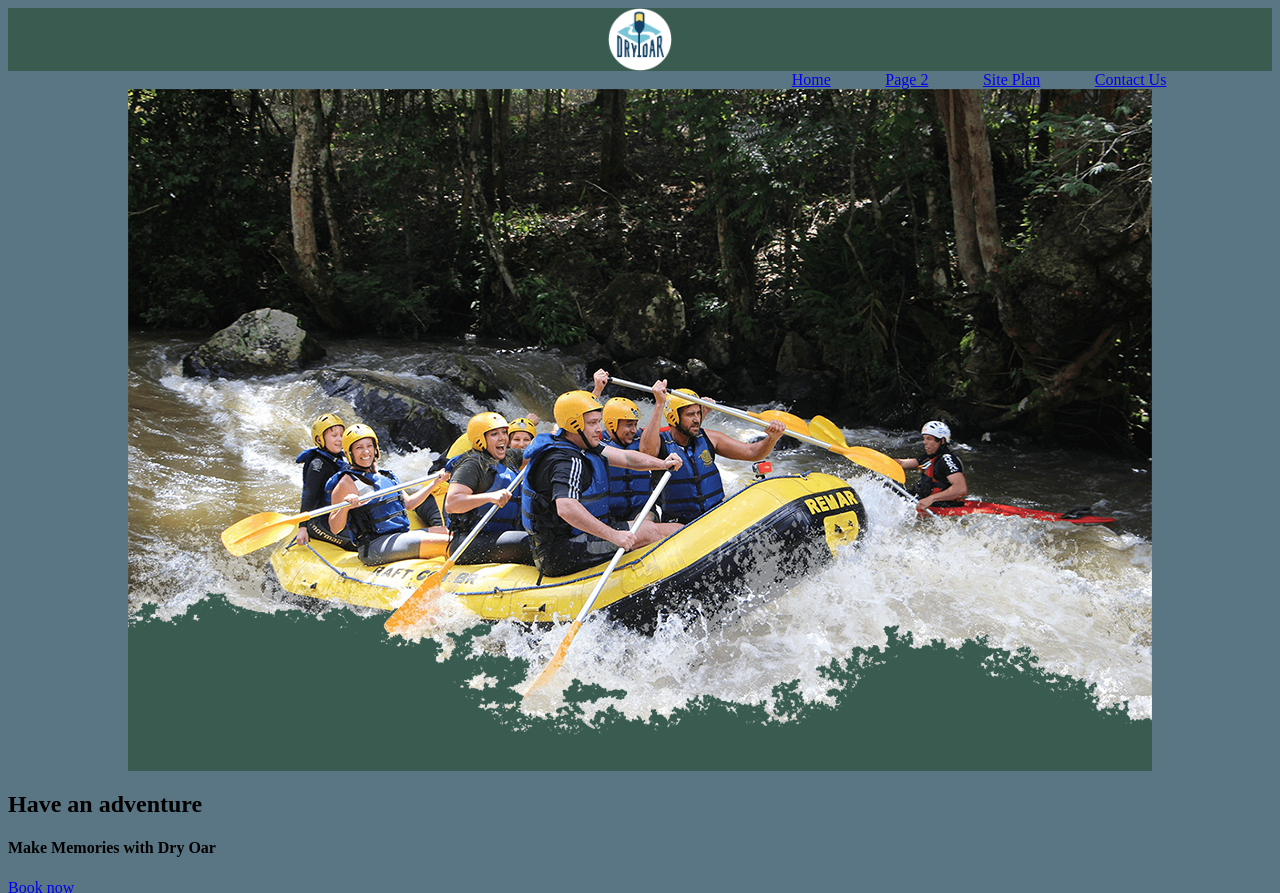
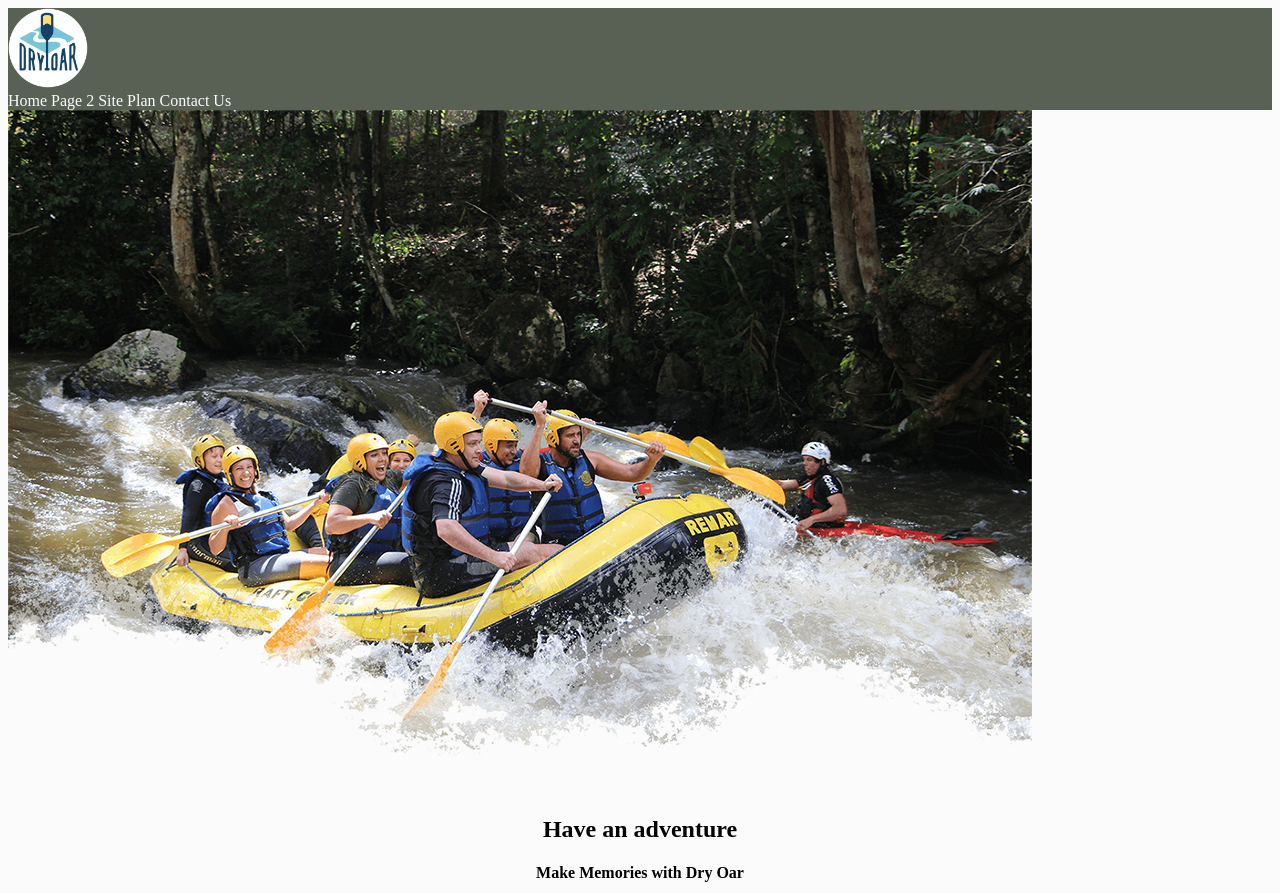
Before and after one commit to Shadow-Phoenix4/wwd130, a plain HTML site: page wwr/index.html in a window 1280 px wide. Shown: the top 893 px of the page. Drawn offline with Linux system fonts and the light colour scheme.

Commit message:
Catch up

```diff
--- a/wwr/index.html
+++ b/wwr/index.html
@@ -1,4 +1,5 @@
 <!DOCTYPE html>
+
 <html lang="en">
 
 <head>
@@ -21,7 +22,7 @@
 <body>
     <div id="content">
         <header>
-            <a id="logolink" href="index.html" >
+            <a class="logo" href="index.html">
                 <img class="logo" src="images/logo.png" alt="Dry Oar Logo">
             </a>
             <nav>
@@ -58,11 +59,22 @@
                 <img class="icon" src="images/oars.png" alt="oars icon">
                 <h2>Rapids</h2>
             </section>
+            <div id="background"></div>
+            <img class="mountains" src="images/mountains.jpg" alt="Misty mountains">
+            <section class="msg">
+                <h2>More Than Just The Thrill</h2>
+                <p>Enjoy the breathtaking scenery. From valleys, meadows, canyons, and high peaks;it's way more
+                    than just the rapids. It's a great way to get away from it all and relax amongst all the beauty
+                    of the great outdoors. </p>
+                <a class='join' href="rivers.html">Join Us</a>
+            </section>
+
         </main>
         <footer>
-            <p>Dry Oar &copy; 2023 - Cole Duncan</p>
+            <p>Dry Oar &copy;2023 - Cole Duncan</p>
             <p><a href="site-plan-rafting.html">Site Plan</a></p>
             <p><a href="contactus.html">Contact Us</a></p>
+
             <div class="social">
                 <a href="https://facebook.com" target="_blank">
                     <img src="images/facebook.png" alt="fb icon">
--- a/wwr/styles/styles.css
+++ b/wwr/styles/styles.css
@@ -1,40 +1,62 @@
-
-body{
-    background-color: #5A7684;
+#background {
+    height: 725px;
+    background-color: #e3ab42;
 }
-
-header{
-    background-color: #395B50;
+body {
+    background-color: #fcfbfb;
 }
-
-nav {
-    float:right;
-    display:inline;
-    width: 40%;
+header {
+    background-color:rgba(20,30,13, .7);
+}
+nav a:hover {
+    background-color: black;
+    color: #d9c2a3;
+}
+#content{
+    max-width: 1600px;
+    margin:0 auto;
 }
 nav a {
-    padding: 5%;
+    text-align: center;
+    color: #fcfbfb;
+    text-decoration: none;
 }
-header img{
-    width: 5%;
-    height: 5%;
+#hero-msg h1, #hero-msg h4{
+    text-align: center;
 }
-
-img {
-    display: block;
-    margin: 0  auto;
-    background-color:#395B50;
-    width:auto;
-    height:auto;
-    position:relative;
-    z-index:2
+.button-box{
+    text-align: center;
 }
-div #hero_img {
-    display: block;
-    margin: 0  auto;
-    background-color:#395B50;
-    width:auto;
-    height:auto;
-    position:relative;
-    z-index:2
+main{
+    text-align: center;
 }
+.logo {
+    width: 80px;
+}
+.book, .join {
+    text-align: center;
+    background-color: #e3ab42;
+    color: #fcfbfb;
+    text-decoration: none;
+}
+ footer a {
+    text-align: center;
+    color: #fcfbfb;
+    text-decoration: none;
+    background-color: #e3ab42;
+}
+footer p {
+    font-size: 1.2em;
+}
+footer p a:hover {
+    text-decoration: underline;
+}
+.icon{
+    width: 80px;
+}
+footer{
+    background-color: #e3ab42;
+}
+.msg{
+    background-color: #e3ab42;
+}
```
Also changed, not shown: styles.css (added).
